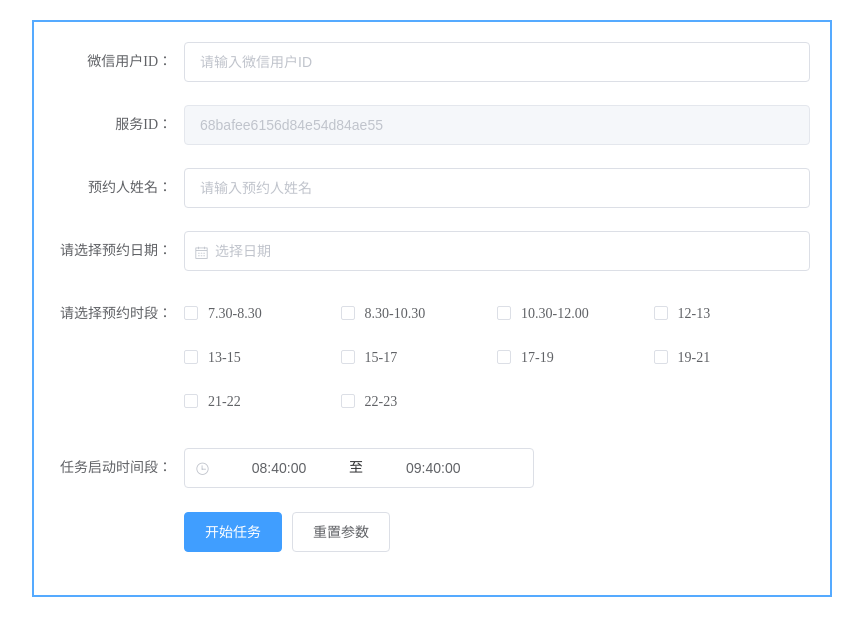
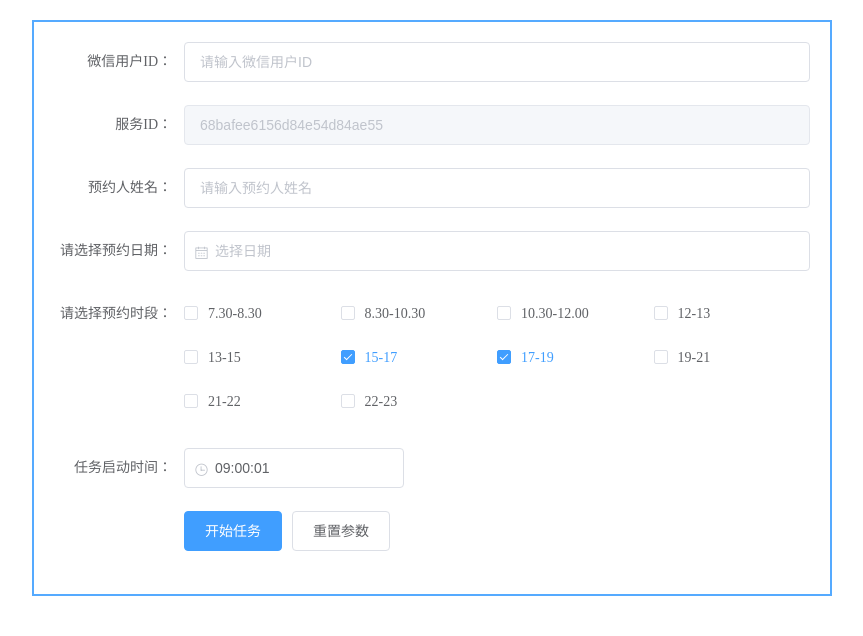
Before and after one commit to RagingJie/fronted, a Vue app in the folder reservation-table-script/: page / in a window 1280 px wide. Shown: the top 636 px of the page, without its empty margins (208-1071 px from the left). Built offline with nearby package versions, Linux system fonts and the light colour scheme.

Commit message:
预约表--蒸镀--脚本--完善1

```diff
--- a/reservation-table-script/package.json
+++ b/reservation-table-script/package.json
@@ -8,6 +8,7 @@
     "lint": "vue-cli-service lint"
   },
   "dependencies": {
+    "axios": "^1.12.2",
     "core-js": "^3.8.3",
     "element-ui": "^2.15.14",
     "vue": "^2.6.14"
--- a/reservation-table-script/src/App.vue
+++ b/reservation-table-script/src/App.vue
@@ -20,33 +20,34 @@
 					<el-checkbox-group v-model="reserveTimes">
 						<!-- 第一行 -->
 						<el-row>
-							<el-col :span="6"><el-checkbox label="7.30-8.30" name="type"></el-checkbox></el-col>
-							<el-col :span="6"><el-checkbox label="8.30-10.30" name="type"></el-checkbox></el-col>
-							<el-col :span="6"><el-checkbox label="10.30-12.00" name="type"></el-checkbox></el-col>
-							<el-col :span="6"><el-checkbox label="12-13" name="type"></el-checkbox></el-col>
+							<el-col :span="6"><el-checkbox label="7.30-8.30" name="6zund8ga"></el-checkbox></el-col>
+							<el-col :span="6"><el-checkbox label="8.30-10.30" name="ygw8b2td"></el-checkbox></el-col>
+							<el-col :span="6"><el-checkbox label="10.30-12.00" name="tr5vgygw"></el-checkbox></el-col>
+							<el-col :span="6"><el-checkbox label="12-13" name="nyokqqf9"></el-checkbox></el-col>
 						</el-row>
 						<!-- 第二行 -->
 						<el-row>
-							<el-col :span="6"><el-checkbox label="13-15" name="type"></el-checkbox></el-col>
-							<el-col :span="6"><el-checkbox label="15-17" name="type"></el-checkbox></el-col>
-							<el-col :span="6"><el-checkbox label="17-19" name="type"></el-checkbox></el-col>
-							<el-col :span="6"><el-checkbox label="19-21" name="type"></el-checkbox></el-col>
+							<el-col :span="6"><el-checkbox label="13-15" name="1vjc5rkn"></el-checkbox></el-col>
+							<el-col :span="6"><el-checkbox label="15-17" name="rrjy50as"></el-checkbox></el-col>
+							<el-col :span="6"><el-checkbox label="17-19" name="b2pr09kj"></el-checkbox></el-col>
+							<el-col :span="6"><el-checkbox label="19-21" name="ulg7wwgd"></el-checkbox></el-col>
 						</el-row>
 						<!-- 第三行 -->
 						<el-row>
-							<el-col :span="6"><el-checkbox label="21-22" name="type"></el-checkbox></el-col>
-							<el-col :span="6"><el-checkbox label="22-23" name="type"></el-checkbox></el-col>
+							<el-col :span="6"><el-checkbox label="21-22" name="ri6mnmbp"></el-checkbox></el-col>
+							<el-col :span="6"><el-checkbox label="22-23" name="4i06d63h"></el-checkbox></el-col>
 						</el-row>
 					</el-checkbox-group>
 				</el-form-item>
-				<el-form-item label="任务启动时间段：">
-					<el-time-picker is-range v-model="taskTime" range-separator="至" start-placeholder="开始时间"
-						end-placeholder="结束时间" placeholder="选择时间范围">
+				<el-form-item label="任务启动时间：">
+					<el-time-picker arrow-control v-model="taskStartTime" :picker-options="{
+					      selectableRange: '00:00:00 - 23:59:59'
+					    }" placeholder="任意时间点">
 					</el-time-picker>
 				</el-form-item>
 				<el-form-item>
 					<el-button type="primary" @click="onSubmit">开始任务</el-button>
-					<el-button>重置参数</el-button>
+					<el-button @click="resetParam">重置参数</el-button>
 				</el-form-item>
 			</el-form>
 		</div>
@@ -54,6 +55,7 @@
 </template>
 
 <script>
+	import axios from 'axios';
 	export default {
 		name: 'App',
 		data() {
@@ -65,23 +67,43 @@
 					service_record: {},
 				},
 				// 预约时段 -- 到时候再转化
-				reserveTimes: [],
-				// 任务时间段
-				taskTime: [new Date(2016, 9, 10, 8, 40), new Date(2016, 9, 10, 9, 40)]
+				reserveTimes: ['15-17', '17-19'],
+				// 任务开始时间节点
+				taskStartTime: new Date().setHours(9, 0, 1, 0)
 			}
 		},
 		methods: {
+			// 重置参数
+			resetParam() {
+				this.formData = {
+					// 服务id
+					service_id: "68bafee6156d84e54d84ae55",
+					// 预约参数
+					service_record: {}
+				};
+				this.reserveTimes = ['15-17', '17-19'];
+				this.taskStartTime = new Date().setHours(9, 0, 1, 0);
+			},
+
+			// 开始任务
 			onSubmit() {
-				console.info('填写请求参数表单数据===>',this.formData)
-				console.info('填写请求参数表单数据===>',this.reserveTimes)
-				console.info('填写请求参数表单数据===>',this.taskTime)
+				// this.$ajax.get('https://fanyi.sogou.com/text').then(res => {
+				// 	console.info('返回的结果===>', res)
+				// })
+				console.info('默认开始时间======>', new Date().setHours(9, 0, 1, 0))
+
+				console.info('预约时间显示===>', this.reserveTimes)
 			}
+
+
+
+
 		}
+
 	}
 </script>
 
 <style>
-
 	.tableBox {
 		/* 黑色实线边框 */
 		border: 2px solid #55aaff;
--- a/reservation-table-script/src/main.js
+++ b/reservation-table-script/src/main.js
@@ -2,8 +2,11 @@ import Vue from 'vue'
 import App from './App.vue'
 import ElementUI from 'element-ui';
 import 'element-ui/lib/theme-chalk/index.css';
+import axios from 'axios';
 
 Vue.use(ElementUI);
+
+Vue.prototype.$ajax = axios;
 
 Vue.config.productionTip = false
 
```
Also changed, not shown: 1 other file (tests, documents, lock files or other folders).
